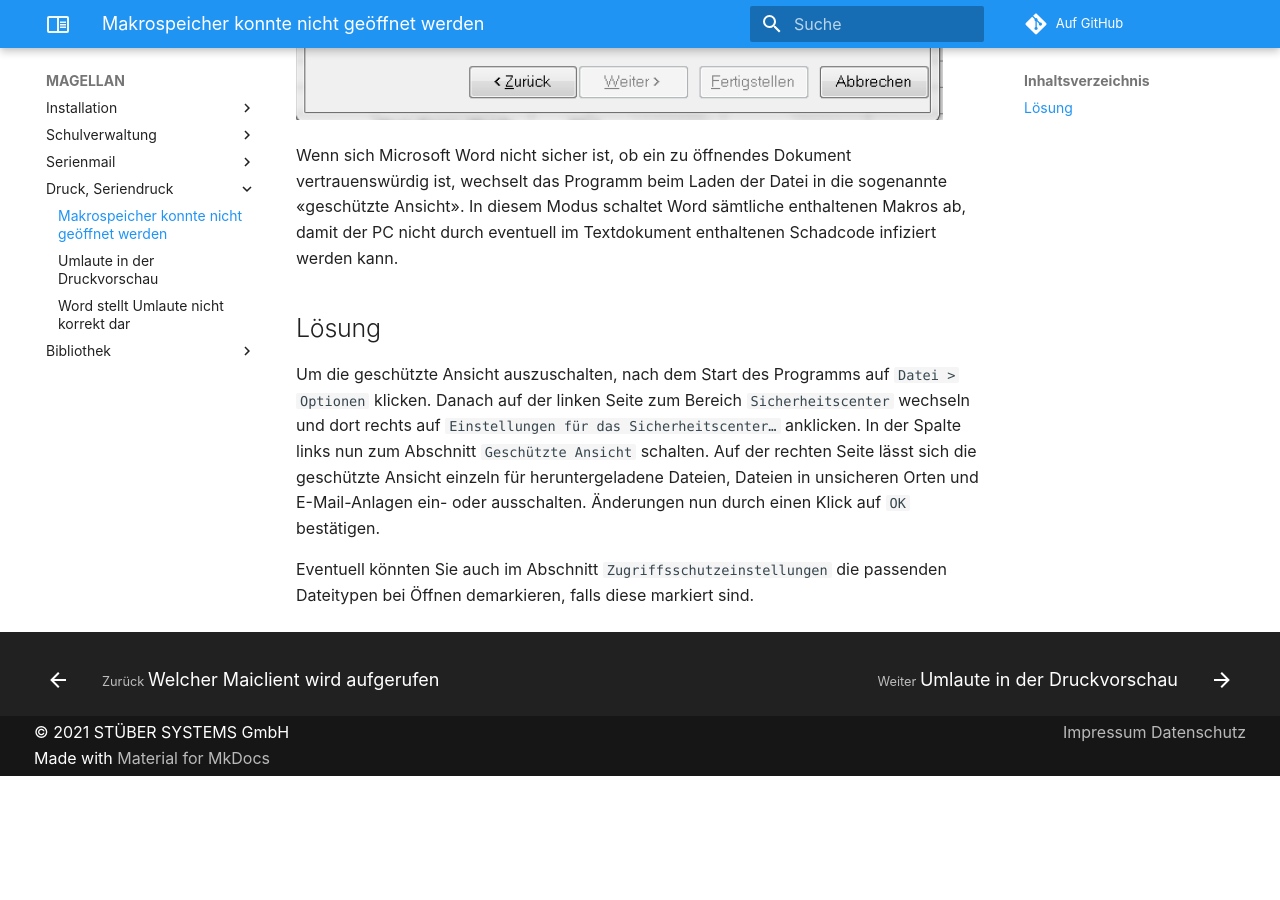
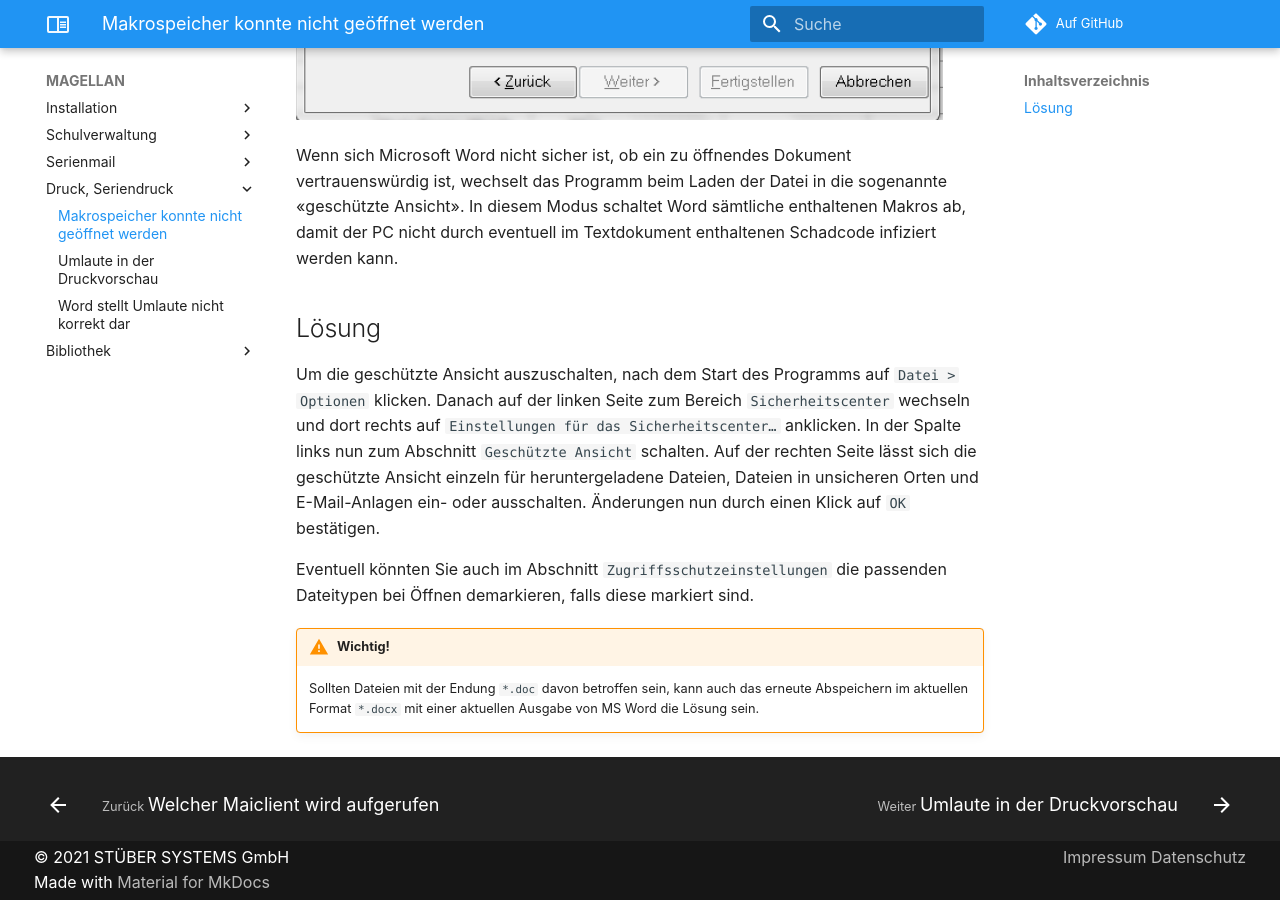
Before and after one commit to stuebersystems/doc.kb.de, an MkDocs documentation site: the page built from docs/magellan/makrospeicher.md, in a window 1280 px wide and 900 px high, scrolled down 999 px. Built offline with MkDocs 1.6.1 and Material for MkDocs 9.7.7, drawn with Linux system fonts in a browser that asks for light colours; comment, search, counter and statistics services are not loaded; old or Windows-style settings are respelled for this version of MkDocs; before the commit the page ends 1775 px from its top, so only the background shows below that.

Commit message:
no message

```diff
--- a/docs/magellan/makrospeicher.md
+++ b/docs/magellan/makrospeicher.md
@@ -15,3 +15,7 @@ Um die geschützte Ansicht auszuschalten, nach dem Start des Programms auf `Date
 In der Spalte links nun zum Abschnitt `Geschützte Ansicht` schalten. Auf der rechten Seite lässt sich die geschützte Ansicht einzeln für heruntergeladene Dateien, Dateien in unsicheren Orten und E-Mail-Anlagen ein- oder ausschalten. Änderungen nun durch einen Klick auf `OK` bestätigen.
 
 Eventuell könnten Sie auch im Abschnitt  `Zugriffsschutzeinstellungen` die passenden Dateitypen bei Öffnen demarkieren, falls diese markiert sind.
+
+!!! warning "Wichtig!"
+
+    Sollten Dateien mit der Endung `*.doc` davon betroffen sein, kann auch das erneute Abspeichern im aktuellen Format `*.docx` mit einer aktuellen Ausgabe von MS Word die Lösung sein.
```
